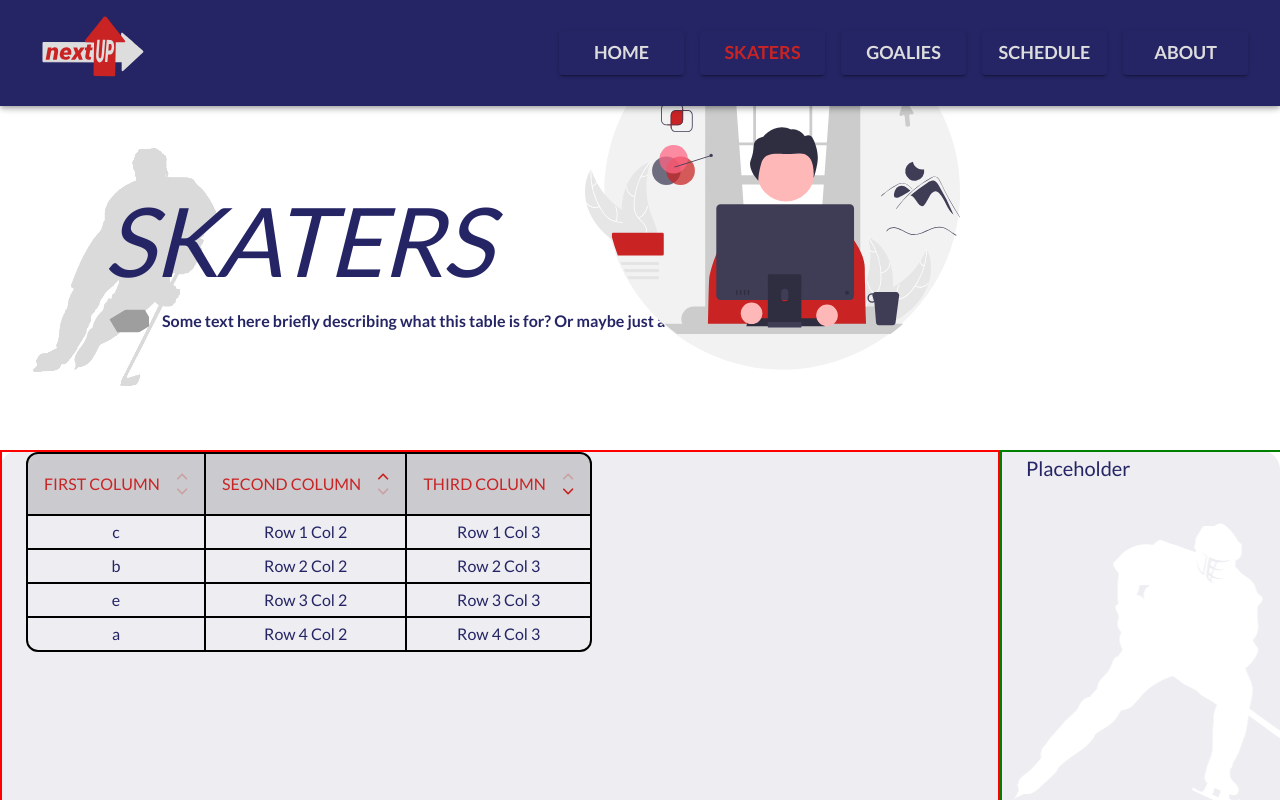
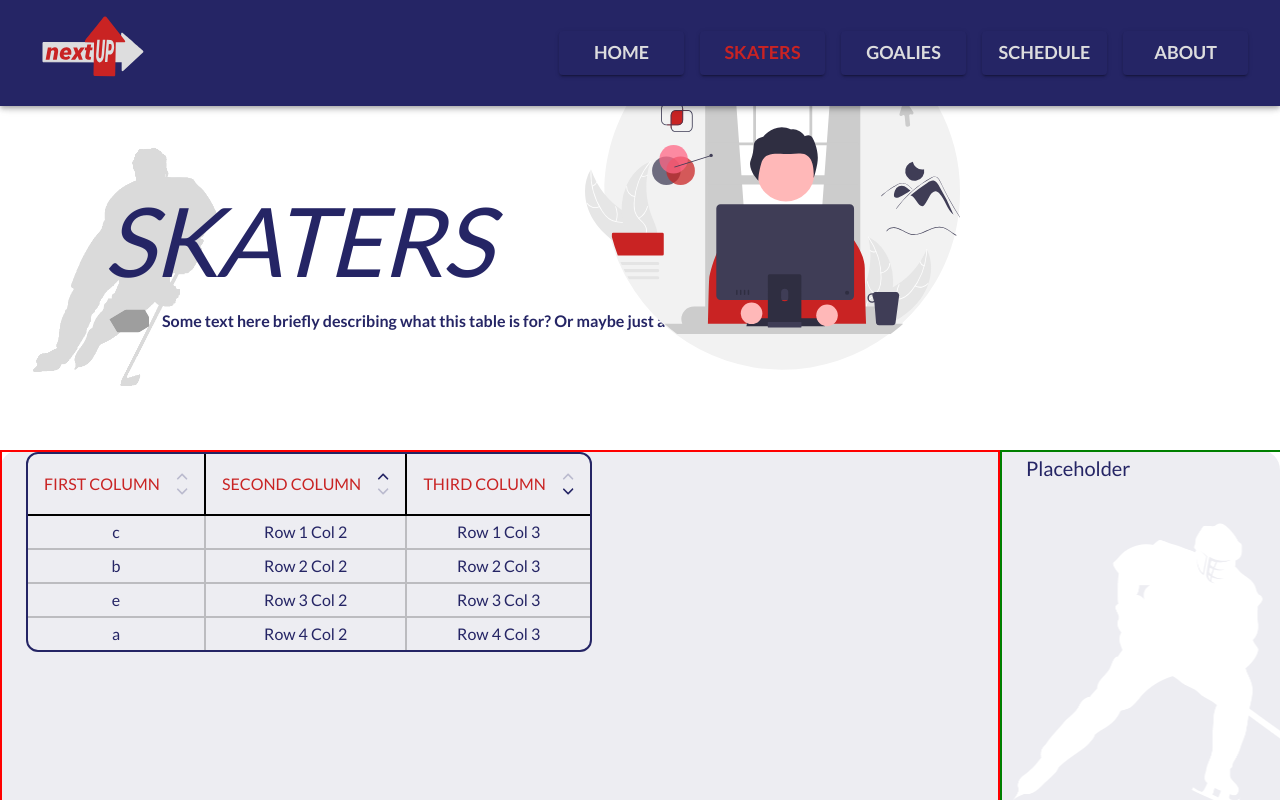
Before and after one commit to apreynolds1989/nextUP, a React (Create React App) app: page /nextUP/skaters in a window 1280 px wide. Shown: the top 800 px of the page. Built offline with nearby package versions, Linux system fonts and the light colour scheme; grey boxes are pictures that could not be loaded.

Commit message:
converted styling to a spread object with default values

```diff
--- a/src/App.jsx
+++ b/src/App.jsx
@@ -15,5 +15,3 @@ export const App = () => {
         </ThemeProvider>
     );
 };
-
-// deploy
--- a/src/components/customComponents/DoubleSortTable.jsx
+++ b/src/components/customComponents/DoubleSortTable.jsx
@@ -39,53 +39,49 @@ const sortAsc = (rowsArr, colNum) => {
 };
 
 export const DoubleSortTable = ({
-    borderColor = 'black',
     columnConfig,
     rowConfig,
-    outerBorder = `2px solid ${borderColor}`,
-    outerRadius = 0,
-    headerInnerBorder = `2px solid ${borderColor}`,
-    rowEndBorder = `2px solid ${borderColor}`,
-    rowBottomBorder = `2px solid ${borderColor}`,
-    headerBgColor = 'white',
-    headerTextColor = 'black',
-    headerTextAlign = 'center',
-    headerArrowColor = 'black',
-    dataBgColor = 'white',
-    dataTextColor = 'black',
-    dataTextAlign = 'center',
     colsToHide = [],
+    stylingProps,
 }) => {
+    const defaultProps = {
+        tableBorder: `2px solid black`,
+        outerRadius: 0,
+        headerInnerBorder: `2px solid black`,
+        rowEndBorder: `2px solid black`,
+        rowBottomBorder: `2px solid black`,
+        headerBgColor: 'white',
+        headerTextColor: 'black',
+        headerTextAlign: 'center',
+        headerArrowColor: 'black',
+        dataBgColor: 'white',
+        dataTextColor: 'black',
+        dataTextAlign: 'center',
+    };
+
+    const renderedProps = { ...defaultProps, ...stylingProps };
     const [rowOrder, setRowOrder] = useState(rowConfig);
 
     return (
         <Box
             sx={{
                 display: 'table',
-                border: outerBorder,
-                borderRadius: outerRadius,
+                border: renderedProps.tableBorder,
+                borderRadius: renderedProps.outerRadius,
                 overflow: 'hidden',
             }}
         >
             <DoubleSortTableHeader
-                headerInnerBorder={headerInnerBorder}
                 columnConfig={columnConfig}
                 rowConfig={rowConfig}
                 setRowOrder={setRowOrder}
                 colsToHide={colsToHide}
-                headerBgColor={headerBgColor}
-                headerTextColor={headerTextColor}
-                headerTextAlign={headerTextAlign}
-                headerArrowColor={headerArrowColor}
+                renderedProps={renderedProps}
             />
             <DoubleSortTableRows
-                rowEndBorder={rowEndBorder}
-                rowBottomBorder={rowBottomBorder}
                 rowOrder={rowOrder}
                 colsToHide={colsToHide}
-                dataBgColor={dataBgColor}
-                dataTextColor={dataTextColor}
-                dataTextAlign={dataTextAlign}
+                renderedProps={renderedProps}
             />
         </Box>
     );
@@ -96,17 +92,13 @@ const DoubleSortTableHeader = ({
     rowConfig,
     setRowOrder,
     colsToHide,
-    headerInnerBorder,
-    headerBgColor,
-    headerTextColor,
-    headerTextAlign,
-    headerArrowColor,
+    ...renderedProps
 }) => {
     return (
         <Box
             sx={{
                 display: 'table-row',
-                backgroundColor: headerBgColor,
+                backgroundColor: renderedProps.renderedProps.headerBgColor,
             }}
         >
             {columnConfig.map((column, index) => (
@@ -116,12 +108,9 @@ const DoubleSortTableHeader = ({
                     rowConfig={rowConfig}
                     setRowOrder={setRowOrder}
                     colsToHide={colsToHide}
-                    headerInnerBorder={headerInnerBorder}
-                    headerTextColor={headerTextColor}
-                    headerTextAlign={headerTextAlign}
-                    headerArrowColor={headerArrowColor}
                     colNum={index}
                     key={`column${index}`}
+                    renderedProps={renderedProps}
                 />
             ))}
         </Box>
@@ -136,10 +125,7 @@ const ColumnHeaderText = ({
     rowConfig,
     setRowOrder,
     colsToHide,
-    headerInnerBorder,
-    headerTextColor,
-    headerTextAlign,
-    headerArrowColor,
+    ...renderedProps
 }) => {
     const [sortStatus, setSortStatus] = useState(initialSort);
     const toggleSort = async () => {
@@ -158,22 +144,30 @@ const ColumnHeaderText = ({
     const colDisplay = colsToHide.includes(colNum) ? 'none' : 'table-cell';
 
     const endBorder =
-        colNum === columnConfig.length - 1 ? '0px' : headerInnerBorder;
-
+        colNum === columnConfig.length - 1
+            ? '0px'
+            : renderedProps.renderedProps.renderedProps.headerInnerBorder ||
+              renderedProps.renderedProps.renderedProps.tableBorder;
     return (
         <Box
             sx={{
                 display: colDisplay,
                 borderRight: endBorder,
-                borderBottom: headerInnerBorder,
+                borderBottom:
+                    renderedProps.renderedProps.renderedProps
+                        .headerInnerBorder ||
+                    renderedProps.renderedProps.renderedProps.tableBorder,
             }}
         >
             <Button onClick={toggleSort} sx={{ padding: 2 }}>
                 <Typography
                     sx={{
                         paddingRight: 2,
-                        textAlign: headerTextAlign,
-                        color: headerTextColor,
+                        textAlign:
+                            renderedProps.renderedProps.renderedProps
+                                .headerTextAlign,
+                        color: renderedProps.renderedProps.renderedProps
+                            .headerTextColor,
                     }}
                 >
                     {columnName}
@@ -187,48 +181,46 @@ const ColumnHeaderText = ({
                     {sortStatus === 'asc' ? (
                         <FontAwesomeIcon
                             icon={faAngleUp}
-                            color={headerArrowColor}
+                            color={
+                                renderedProps.renderedProps.renderedProps
+                                    .headerArrowColor
+                            }
                         />
                     ) : (
                         <FontAwesomeIcon
                             icon={faAngleUp}
-                            color={headerArrowColor}
+                            color={
+                                renderedProps.renderedProps.renderedProps
+                                    .headerArrowColor
+                            }
                             style={{ opacity: 0.25 }}
                         />
                     )}
                     {sortStatus === 'desc' ? (
                         <FontAwesomeIcon
                             icon={faAngleDown}
-                            color={headerArrowColor}
+                            color={
+                                renderedProps.renderedProps.renderedProps
+                                    .headerArrowColor
+                            }
                         />
                     ) : (
                         <FontAwesomeIcon
                             icon={faAngleDown}
-                            color={headerArrowColor}
+                            color={
+                                renderedProps.renderedProps.renderedProps
+                                    .headerArrowColor
+                            }
                             style={{ opacity: 0.25 }}
                         />
                     )}
-                    {/* {sortStatus === 'asc' && (
-                        <FontAwesomeIcon icon={faAngleUp} color='#00000015' />
-                    )}
-                    {sortStatus === 'desc' && (
-                        <FontAwesomeIcon icon={faAngleDown} />
-                    )} */}
                 </Box>
             </Button>
         </Box>
     );
 };
 
-const DoubleSortTableRows = ({
-    rowOrder,
-    colsToHide,
-    rowEndBorder,
-    rowBottomBorder,
-    dataBgColor,
-    dataTextColor,
-    dataTextAlign,
-}) => {
+const DoubleSortTableRows = ({ rowOrder, colsToHide, ...renderedProps }) => {
     return rowOrder.map((rows, rowIndex) => (
         <Box
             sx={{
@@ -243,14 +235,10 @@ const DoubleSortTableRows = ({
                     rows={rows}
                     rowOrder={rowOrder}
                     colsToHide={colsToHide}
-                    rowEndBorder={rowEndBorder}
-                    rowBottomBorder={rowBottomBorder}
-                    dataBgColor={dataBgColor}
-                    dataTextColor={dataTextColor}
-                    dataTextAlign={dataTextAlign}
                     colNum={index}
                     rowNum={rowIndex}
                     key={`column${index}`}
+                    renderedProps={renderedProps}
                 />
             ))}
         </Box>
@@ -264,28 +252,35 @@ const RowData = ({
     rowNum,
     rows,
     rowOrder,
-    rowEndBorder,
-    rowBottomBorder,
-    dataBgColor,
-    dataTextColor,
-    dataTextAlign,
+    renderedProps,
 }) => {
     const colDisplay = colsToHide.includes(colNum) ? 'none' : 'table-cell';
-    const endBorder = colNum === rows.length - 1 ? '0px' : rowEndBorder;
+    const endBorder =
+        colNum === rows.length - 1
+            ? '0px'
+            : renderedProps.renderedProps.rowEndBorder ||
+              renderedProps.renderedProps.tableBorder;
     const bottomBorder =
-        rowNum + 1 === rowOrder.length ? '0px' : rowBottomBorder;
-
+        rowNum + 1 === rowOrder.length
+            ? '0px'
+            : renderedProps.renderedProps.rowBottomBorder ||
+              renderedProps.renderedProps.tableBorder;
     return (
         <Box
             sx={{
                 display: colDisplay,
-                backgroundColor: dataBgColor,
+                backgroundColor: renderedProps.renderedProps.dataBgColor,
                 borderRight: endBorder,
                 borderBottom: bottomBorder,
                 padding: 0.5,
             }}
         >
-            <Typography sx={{ textAlign: dataTextAlign, color: dataTextColor }}>
+            <Typography
+                sx={{
+                    textAlign: renderedProps.renderedProps.dataTextAlign,
+                    color: renderedProps.renderedProps.dataTextColor,
+                }}
+            >
                 {row}
             </Typography>
         </Box>
--- a/src/pages/Skaters.jsx
+++ b/src/pages/Skaters.jsx
@@ -45,12 +45,18 @@ export const Skaters = ({ isMobileSize }) => {
                     <DoubleSortTable
                         columnConfig={headerColumns}
                         rowConfig={rowData}
-                        headerBgColor='#00000025'
-                        headerTextColor={palette.gtRed}
-                        headerArrowColor={palette.gtRed}
-                        dataTextColor={palette.gtBlue}
                         colsToHide={isMobileSize ? [1] : []}
-                        outerRadius={3}
+                        stylingProps={{
+                            tableBorder: `2px solid ${palette.gtBlue}`,
+                            outerRadius: 3,
+                            rowEndBorder: `2px solid #00000035`,
+                            rowBottomBorder: `2px solid #00000035`,
+                            headerBgColor: 'transparent',
+                            headerTextColor: palette.gtRed,
+                            headerArrowColor: palette.gtBlue,
+                            dataBgColor: 'white',
+                            dataTextColor: palette.gtBlue,
+                        }}
                     />
                 </Container>
                 <Container sx={playersSx.skatersPopContainer}>
```
